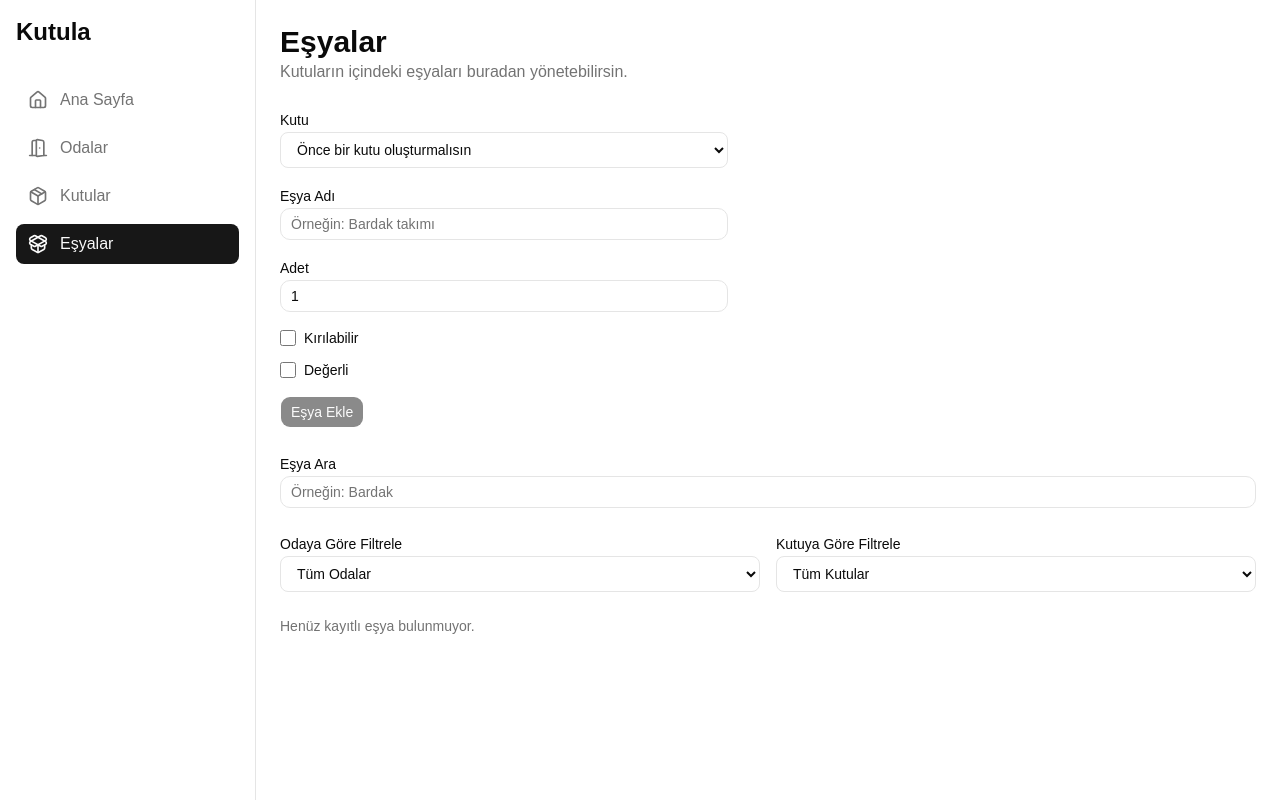
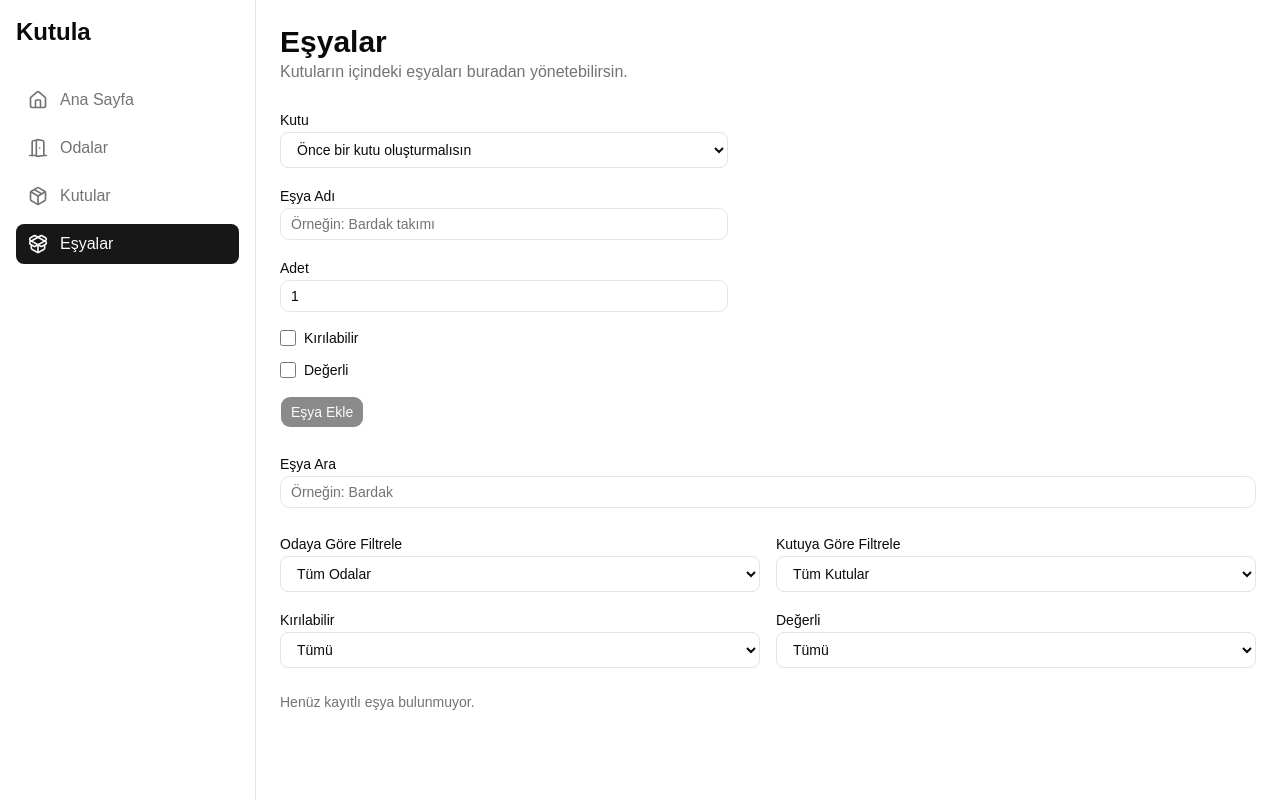
Before and after one commit to ibrbsmc/kutula, a React (Vite) app: page /esyalar in a window 1280 px wide. Built offline with nearby package versions, Linux system fonts and the light colour scheme.

Commit message:
feat: filter items by attributes

```diff
--- a/src/features/items/ItemsPage.jsx
+++ b/src/features/items/ItemsPage.jsx
@@ -31,6 +31,8 @@ function ItemsPage() {
   const [searchTerm, setSearchTerm] = useState("");
   const [roomFilter, setRoomFilter] = useState("Tümü");
   const [boxFilter, setBoxFilter] = useState("Tümü");
+  const [fragileFilter, setFragileFilter] = useState("Tümü");
+  const [valuableFilter, setValuableFilter] = useState("Tümü");
 
   useEffect(() => {
     localStorage.setItem("kutula-items", JSON.stringify(items));
@@ -189,7 +191,23 @@ function ItemsPage() {
     const matchesBox =
       boxFilter === "Tümü" || String(item.boxId) === String(boxFilter);
 
-    return matchesSearch && matchesRoom && matchesBox;
+    const matchesFragile =
+      fragileFilter === "Tümü" ||
+      (fragileFilter === "Evet" && item.isFragile) ||
+      (fragileFilter === "Hayır" && !item.isFragile);
+
+    const matchesValuable =
+      valuableFilter === "Tümü" ||
+      (valuableFilter === "Evet" && item.isValuable) ||
+      (valuableFilter === "Hayır" && !item.isValuable);
+
+    return (
+      matchesSearch &&
+      matchesRoom &&
+      matchesBox &&
+      matchesFragile &&
+      matchesValuable
+    );
   });
 
   function handleRoomFilterChange(roomId) {
@@ -237,8 +255,12 @@ function ItemsPage() {
         boxes={availableFilterBoxes}
         roomFilter={roomFilter}
         boxFilter={boxFilter}
+        fragileFilter={fragileFilter}
+        valuableFilter={valuableFilter}
         onRoomFilterChange={handleRoomFilterChange}
         setBoxFilter={setBoxFilter}
+        setFragileFilter={setFragileFilter}
+        setValuableFilter={setValuableFilter}
       />
 
       <ItemList
@@ -248,7 +270,11 @@ function ItemsPage() {
         onEditItem={handleEditItem}
         onDeleteItem={handleDeleteItem}
         emptyMessage={
-          cleanedSearchTerm || roomFilter !== "Tümü" || boxFilter !== "Tümü"
+          cleanedSearchTerm ||
+          roomFilter !== "Tümü" ||
+          boxFilter !== "Tümü" ||
+          fragileFilter !== "Tümü" ||
+          valuableFilter !== "Tümü"
             ? "Seçtiğin ölçütlere uygun eşya bulunamadı."
             : "Henüz kayıtlı eşya bulunmuyor."
         }
--- a/src/features/items/components/ItemFilters.jsx
+++ b/src/features/items/components/ItemFilters.jsx
@@ -3,8 +3,12 @@ function ItemFilters({
   boxes,
   roomFilter,
   boxFilter,
+  fragileFilter,
+  valuableFilter,
   onRoomFilterChange,
   setBoxFilter,
+  setFragileFilter,
+  setValuableFilter,
 }) {
   return (
     <div className="grid gap-4 sm:grid-cols-2">
@@ -57,6 +61,39 @@ function ItemFilters({
           })}
         </select>
       </div>
+      <div className="space-y-2">
+        <label htmlFor="fragile-filter" className="text-sm font-medium">
+          Kırılabilir
+        </label>
+
+        <select
+          id="fragile-filter"
+          value={fragileFilter}
+          onChange={(e) => setFragileFilter(e.target.value)}
+          className="h-9 w-full rounded-md border bg-transparent px-3 text-sm"
+        >
+          <option value="Tümü">Tümü</option>
+          <option value="Evet">Evet</option>
+          <option value="Hayır">Hayır</option>
+        </select>
+      </div>
+
+      <div className="space-y-2">
+        <label htmlFor="valuable-filter" className="text-sm font-medium">
+          Değerli
+        </label>
+
+        <select
+          id="valuable-filter"
+          value={valuableFilter}
+          onChange={(e) => setValuableFilter(e.target.value)}
+          className="h-9 w-full rounded-md border bg-transparent px-3 text-sm"
+        >
+          <option value="Tümü">Tümü</option>
+          <option value="Evet">Evet</option>
+          <option value="Hayır">Hayır</option>
+        </select>
+      </div>
     </div>
   );
 }
```
